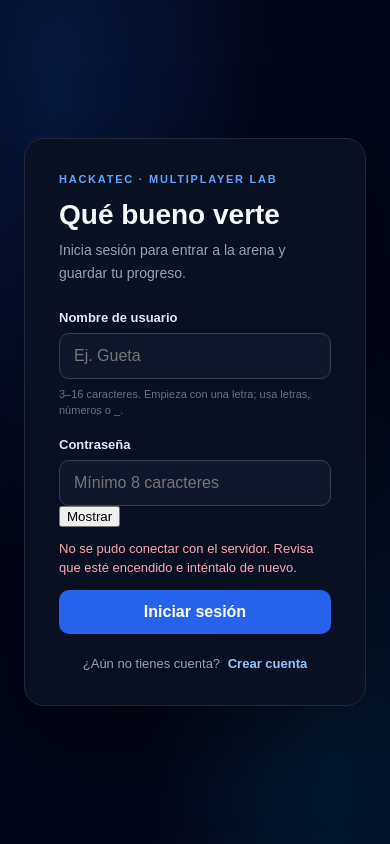
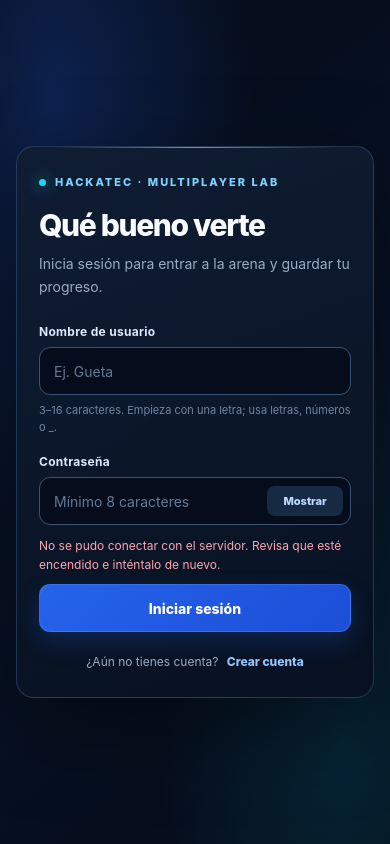
Before and after one commit to rafaello129/hackatec-multiplayer-lab, a website built with Vite: page apps/game/index.html in a window 390 px wide. Built offline with nearby package versions, Linux system fonts and the light colour scheme; no server answers.

Commit message:
feat(ui): establish responsive dark visual design system

```diff
--- a/apps/game/src/style.css
+++ b/apps/game/src/style.css
@@ -1,3 +1,25 @@
+:root {
+    color-scheme: dark;
+    font-family: Inter, ui-sans-serif, system-ui, -apple-system, BlinkMacSystemFont, "Segoe UI", sans-serif;
+    --color-bg: #050b18;
+    --color-surface: #0b1528;
+    --color-surface-raised: #101e35;
+    --color-border: #263a57;
+    --color-border-strong: #3b5273;
+    --color-text: #eff6ff;
+    --color-muted: #9aacc4;
+    --color-subtle: #7185a1;
+    --color-primary: #3b82f6;
+    --color-primary-hover: #60a5fa;
+    --color-accent: #22d3ee;
+    --color-danger: #fb7185;
+    --shadow-panel: 0 28px 90px rgba(0, 0, 0, 0.48);
+}
+
+* {
+    box-sizing: border-box;
+}
+
 html,
 body,
 #app,
@@ -9,22 +31,38 @@ body,
 
 body {
     overflow: hidden;
-    background: #020617;
-    font-family: Arial, Helvetica, sans-serif;
+    background: var(--color-bg);
+    color: var(--color-text);
+}
+
+button,
+input {
+    font: inherit;
+}
+
+button:focus-visible,
+input:focus-visible {
+    outline: 2px solid var(--color-accent);
+    outline-offset: 3px;
 }
 
 #game-container {
     display: flex;
     align-items: center;
     justify-content: center;
+    background:
+        radial-gradient(ellipse at 50% 0%, rgba(30, 64, 115, 0.2), transparent 62%),
+        var(--color-bg);
 }
 
 #game-container canvas {
     display: block;
     max-width: 100%;
     max-height: 100%;
+    border: 1px solid rgba(100, 140, 190, 0.18);
+    border-radius: 12px;
+    box-shadow: 0 22px 70px rgba(0, 0, 0, 0.42);
 }
-
 
 #auth-screen {
     position: fixed;
@@ -32,140 +70,225 @@ body {
     z-index: 1000;
     display: grid;
     place-items: center;
-    padding: 24px;
-    box-sizing: border-box;
+    overflow-y: auto;
+    padding: 28px;
     background:
-        radial-gradient(ellipse at 15% 10%, rgba(37, 99, 235, 0.2), transparent 45%),
-        radial-gradient(ellipse at 85% 90%, rgba(14, 165, 233, 0.12), transparent 40%),
-        #020617;
-    color: #f8fafc;
+        radial-gradient(ellipse at 14% 12%, rgba(37, 99, 235, 0.24), transparent 42%),
+        radial-gradient(ellipse at 88% 88%, rgba(6, 182, 212, 0.14), transparent 38%),
+        linear-gradient(145deg, #050b18, #081326 55%, #050b18);
+    color: var(--color-text);
 }
 
 .auth-card {
-    width: min(100%, 420px);
-    padding: 34px;
-    box-sizing: border-box;
-    border: 1px solid #1e293b;
-    border-radius: 20px;
-    background: rgba(9, 16, 34, 0.96);
-    box-shadow: 0 28px 90px rgba(0, 0, 0, 0.45);
+    position: relative;
+    width: min(100%, 440px);
+    overflow: hidden;
+    padding: 38px;
+    border: 1px solid rgba(104, 143, 190, 0.28);
+    border-radius: 22px;
+    background: linear-gradient(160deg, rgba(15, 29, 51, 0.98), rgba(7, 17, 33, 0.98));
+    box-shadow: var(--shadow-panel);
+    animation: auth-card-enter 380ms cubic-bezier(.2,.8,.2,1) both;
+}
+
+.auth-card::before {
+    position: absolute;
+    top: 0;
+    left: 10%;
+    width: 80%;
+    height: 1px;
+    background: linear-gradient(90deg, transparent, rgba(96, 165, 250, 0.9), transparent);
+    content: "";
 }
 
 .auth-kicker {
-    color: #60a5fa;
+    display: flex;
+    align-items: center;
+    gap: 9px;
+    color: #7dd3fc;
     font-size: 11px;
-    font-weight: 800;
-    letter-spacing: 0.16em;
+    font-weight: 850;
+    letter-spacing: 0.18em;
+}
+
+.auth-kicker::before {
+    width: 7px;
+    height: 7px;
+    border-radius: 50%;
+    background: var(--color-accent);
+    box-shadow: 0 0 16px rgba(34, 211, 238, 0.85);
+    content: "";
 }
 
 .auth-card h1 {
-    margin: 14px 0 8px;
-    font-size: clamp(28px, 5vw, 36px);
+    margin: 18px 0 9px;
+    color: #f8fbff;
+    font-size: clamp(30px, 5vw, 38px);
+    font-weight: 850;
+    letter-spacing: -0.045em;
 }
 
 .auth-description {
     margin: 0 0 26px;
-    color: #94a3b8;
+    color: var(--color-muted);
     font-size: 14px;
-    line-height: 1.6;
+    line-height: 1.65;
 }
 
 .auth-card label {
     display: block;
     margin: 18px 0 8px;
-    color: #e2e8f0;
-    font-size: 13px;
-    font-weight: 700;
+    color: #dbeafe;
+    font-size: 12px;
+    font-weight: 750;
+    letter-spacing: 0.025em;
 }
 
 .auth-card input {
     width: 100%;
-    box-sizing: border-box;
+    min-height: 48px;
     padding: 13px 14px;
-    border: 1px solid #334155;
-    border-radius: 10px;
+    border: 1px solid var(--color-border-strong);
+    border-radius: 11px;
     outline: none;
-    background: #0f172a;
-    color: #f8fafc;
-    font: inherit;
+    background: rgba(5, 13, 27, 0.9);
+    color: var(--color-text);
+    font-size: 14px;
+    transition: border-color 160ms ease, box-shadow 160ms ease, background 160ms ease;
+}
+
+.auth-card input::placeholder {
+    color: #647995;
+}
+
+.auth-card input:hover {
+    border-color: #58769e;
 }
 
 .auth-card input:focus {
-    border-color: #60a5fa;
-    box-shadow: 0 0 0 3px rgba(96, 165, 250, 0.15);
+    border-color: var(--color-primary-hover);
+    background: #07152c;
+    box-shadow: 0 0 0 3px rgba(59, 130, 246, 0.17);
+}
+
+.auth-password-field {
+    position: relative;
+}
+
+.auth-password-field input {
+    padding-right: 100px;
+}
+
+.auth-password-toggle {
+    position: absolute;
+    top: 50%;
+    right: 8px;
+    min-width: 76px;
+    padding: 7px 9px;
+    transform: translateY(-50%);
+    border: 1px solid transparent;
+    border-radius: 8px;
+    background: rgba(30, 52, 82, 0.75);
+    color: #bfdbfe;
+    font-size: 11px;
+    font-weight: 800;
+    cursor: pointer;
+    transition: background 150ms ease, border-color 150ms ease;
+}
+
+.auth-password-toggle:hover {
+    border-color: var(--color-border-strong);
+    background: #1c3558;
 }
 
 .auth-hint {
     margin: 7px 0 0;
-    color: #64748b;
+    color: var(--color-subtle);
     font-size: 11px;
-    line-height: 1.5;
+    line-height: 1.55;
 }
 
 .auth-error {
-    min-height: 18px;
-    margin: 12px 0;
+    min-height: 20px;
+    margin: 12px 0 10px;
     color: #fda4af;
-    font-size: 13px;
-    line-height: 1.5;
+    font-size: 12px;
+    line-height: 1.55;
 }
 
 .auth-submit {
     width: 100%;
-    padding: 13px;
+    min-height: 48px;
+    padding: 13px 16px;
+    border: 1px solid rgba(147, 197, 253, 0.2);
+    border-radius: 11px;
+    background: linear-gradient(135deg, #2563eb, #1d4ed8);
+    color: white;
+    font-size: 14px;
+    font-weight: 850;
+    cursor: pointer;
+    box-shadow: 0 10px 24px rgba(37, 99, 235, 0.22);
+    transition: transform 150ms ease, filter 150ms ease, box-shadow 150ms ease;
+}
+
+.auth-submit:hover:not(:disabled) {
+    transform: translateY(-1px);
+    filter: brightness(1.12);
+    box-shadow: 0 14px 28px rgba(37, 99, 235, 0.3);
+}
+
+.auth-submit:active:not(:disabled) {
+    transform: translateY(0);
+}
+
+.auth-submit:disabled {
+    opacity: 0.58;
+    cursor: wait;
+}
+
+.auth-switch {
+    margin: 22px 0 0;
+    color: var(--color-muted);
+    text-align: center;
+    font-size: 12px;
+}
+
+.auth-switch button {
     border: 0;
-    border-radius: 10px;
-    background: #2563eb;
-    color: white;
+    padding: 0 0 0 5px;
+    background: transparent;
+    color: #93c5fd;
     font: inherit;
     font-weight: 800;
     cursor: pointer;
 }
 
-.auth-submit:hover:not(:disabled) {
-    background: #1d4ed8;
+.auth-switch button:hover {
+    color: #e0f2fe;
+    text-decoration: underline;
+    text-underline-offset: 3px;
 }
-
-.auth-submit:disabled {
-    opacity: 0.6;
-    cursor: wait;
-}
-
-.auth-switch {
-    margin: 22px 0 0;
-    color: #94a3b8;
-    text-align: center;
-    font-size: 13px;
-}
-
-.auth-switch button {
-    border: 0;
-    padding: 0 0 0 4px;
-    background: transparent;
-    color: #93c5fd;
-    font: inherit;
-    font-weight: 700;
-    cursor: pointer;
-}
-
 
 .session-logout {
     position: fixed;
-    top: 12px;
-    right: 12px;
+    top: 14px;
+    right: 14px;
     z-index: 900;
-    padding: 9px 12px;
-    border: 1px solid #334155;
-    border-radius: 9px;
-    background: rgba(15, 23, 42, 0.92);
-    color: #e2e8f0;
-    font: 700 12px Arial, sans-serif;
+    padding: 10px 14px;
+    border: 1px solid var(--color-border-strong);
+    border-radius: 10px;
+    background: rgba(8, 20, 38, 0.94);
+    color: #dbeafe;
+    font-size: 12px;
+    font-weight: 800;
     cursor: pointer;
+    backdrop-filter: blur(12px);
+    transition: background 150ms ease, border-color 150ms ease;
 }
 
 .session-logout:hover:not(:disabled) {
-    border-color: #64748b;
-    background: #1e293b;
+    border-color: #647995;
+    background: #172b48;
 }
 
 .session-logout:disabled {
@@ -173,7 +296,44 @@ body {
     cursor: wait;
 }
 
-
 .auth-card [hidden] {
     display: none !important;
 }
+
+@keyframes auth-card-enter {
+    from { opacity: 0; transform: translateY(12px) scale(0.985); }
+    to { opacity: 1; transform: translateY(0) scale(1); }
+}
+
+@media (max-width: 520px) {
+    #auth-screen {
+        padding: 16px;
+    }
+
+    .auth-card {
+        padding: 28px 22px;
+        border-radius: 18px;
+    }
+
+    .session-logout {
+        top: 8px;
+        right: 8px;
+        padding: 8px 10px;
+    }
+
+    #game-container canvas {
+        border-radius: 0;
+        border: 0;
+    }
+}
+
+@media (prefers-reduced-motion: reduce) {
+    *,
+    *::before,
+    *::after {
+        animation-duration: 0.01ms !important;
+        animation-iteration-count: 1 !important;
+        scroll-behavior: auto !important;
+        transition-duration: 0.01ms !important;
+    }
+}
```
